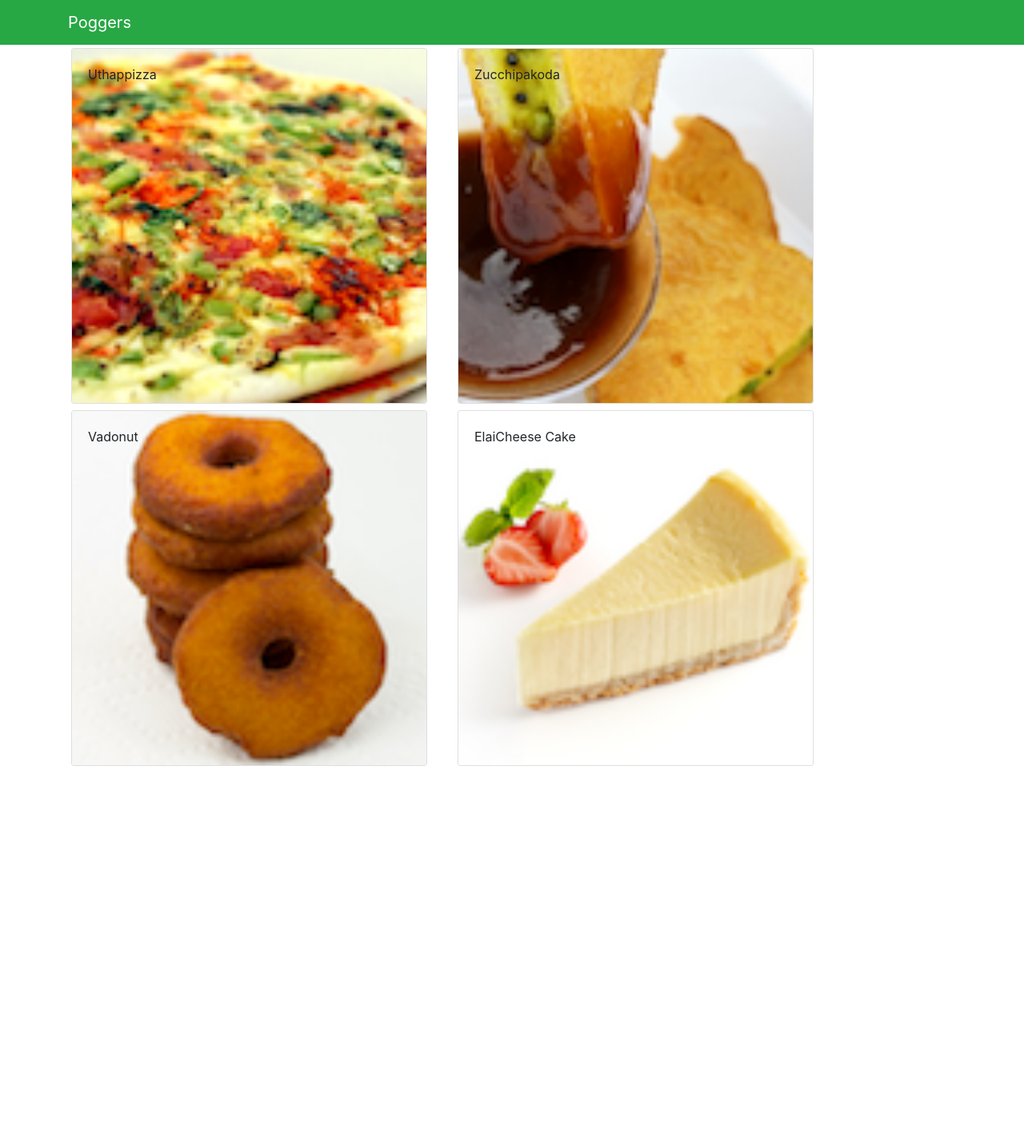
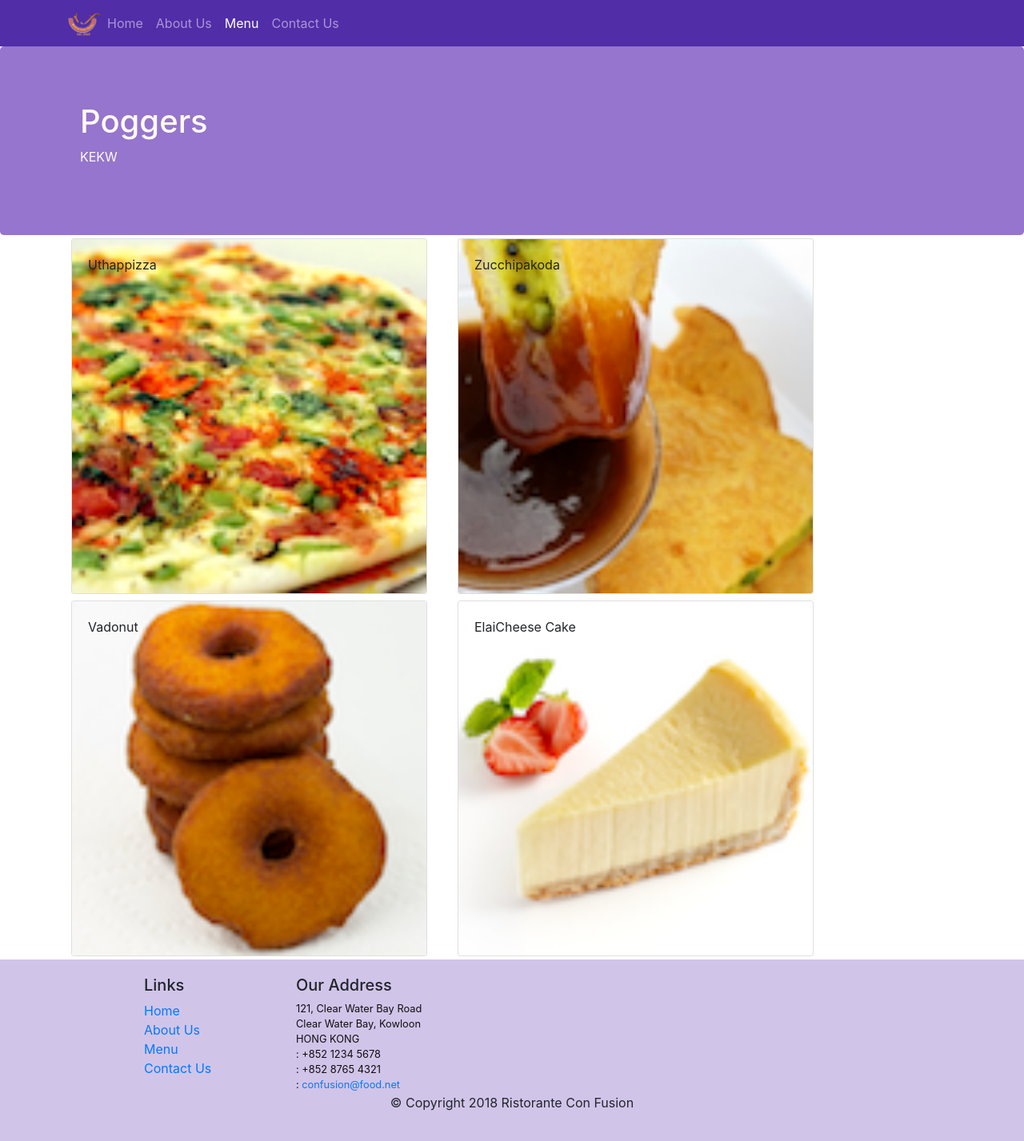
Before and after one commit to leodude77/react-test, a React (Create React App) app: page /menu in a window 1280 px wide. Shown: the whole page at 80% size. Before the commit the page ends 962 px from the top, so only its background shows below. Built offline with nearby package versions, Linux system fonts and the light colour scheme.

Commit message:
react-router

```diff
--- a/package.json
+++ b/package.json
@@ -7,9 +7,12 @@
     "@testing-library/react": "^9.5.0",
     "@testing-library/user-event": "^7.2.1",
     "bootstrap": "^4.5.0",
+    "bootstrap-social": "^5.1.1",
+    "font-awesome": "^4.7.0",
     "react": "^16.13.1",
     "react-dom": "^16.13.1",
     "react-popper": "^2.2.3",
+    "react-router-dom": "^5.2.0",
     "react-scripts": "3.4.1",
     "reactstrap": "^8.4.1"
   },
--- a/src/App.css
+++ b/src/App.css
@@ -1,38 +1,33 @@
-.App {
-  text-align: center;
+.row-header{
+  margin:0px auto;
+  padding:0px auto;
 }
 
-.App-logo {
-  height: 40vmin;
-  pointer-events: none;
+.row-content {
+  margin:0px auto;
+  padding: 50px 0px 50px 0px;
+  border-bottom: 1px ridge;
+  min-height:400px;
 }
 
-@media (prefers-reduced-motion: no-preference) {
-  .App-logo {
-    animation: App-logo-spin infinite 20s linear;
-  }
+.footer{
+  background-color: #D1C4E9;
+  margin:0px auto;
+  padding: 20px 0px 20px 0px;
+}
+.jumbotron {
+  padding:70px 30px 70px 30px;
+  margin:0px auto;
+  background: #9575CD ;
+  color:floralwhite;
 }
 
-.App-header {
-  background-color: #282c34;
-  min-height: 100vh;
-  display: flex;
-  flex-direction: column;
-  align-items: center;
-  justify-content: center;
-  font-size: calc(10px + 2vmin);
-  color: white;
+address{
+  font-size:80%;
+  margin:0px;
+  color:#0f0f0f;
 }
 
-.App-link {
-  color: #61dafb;
+.navbar-dark {
+  background-color: #512DA8;
 }
-
-@keyframes App-logo-spin {
-  from {
-    transform: rotate(0deg);
-  }
-  to {
-    transform: rotate(360deg);
-  }
-}
--- a/src/App.js
+++ b/src/App.js
@@ -1,13 +1,17 @@
 import React, { Component } from 'react';
 import Main from './components/MainComponent';
+import './App.css'
+import { BrowserRouter }from 'react-router-dom'
 
 class App extends Component {
 
   render(){
     return (
-      <div>
-        <Main />
-      </div>
+      <BrowserRouter>
+        <div>
+          <Main />
+        </div>
+      </BrowserRouter>
     );
   }
 }
--- /dev/null
+++ b/src/components/FooterComponet.js
@@ -0,0 +1,54 @@
+import React from 'react';
+import { Link } from 'react-router-dom'
+
+function Footer (props) {
+    return(
+
+        <div className="footer">
+        <div className="container">
+            <div className="row justify-content-center">
+                <div className="col-4 offset-1 col-sm-2">
+                    <h5>Links</h5>
+                    <ul className="list-unstyled">
+                        <li><Link to="/home">Home</Link></li>
+                        <li><Link to="/aboutus">About Us</Link></li>
+                        <li><Link to="/menu">Menu</Link></li>
+                        <li><Link to="/contactus">Contact Us</Link></li>
+                    </ul>
+                </div>
+                <div className="col-7 col-sm-5">
+                    <h5>Our Address</h5>
+                    <address>
+		              121, Clear Water Bay Road<br />
+		              Clear Water Bay, Kowloon<br />
+		              HONG KONG<br />
+		              <i className="fa fa-phone fa-lg"></i>: +852 1234 5678<br />
+		              <i className="fa fa-fax fa-lg"></i>: +852 8765 4321<br />
+		              <i className="fa fa-envelope fa-lg"></i>: <a href="mailto:confusion@food.net">
+                         confusion@food.net</a>
+                    </address>
+                </div>
+                <div className="col-12 col-sm-4 align-self-center">
+                    <div className="text-center">
+                        <a className="btn btn-social-icon btn-google" href="http://google.com/+"><i className="fa fa-google-plus"></i></a>
+                        <a className="btn btn-social-icon btn-facebook" href="http://www.facebook.com/profile.php?id="><i className="fa fa-facebook"></i></a>
+                        <a className="btn btn-social-icon btn-linkedin" href="http://www.linkedin.com/in/"><i className="fa fa-linkedin"></i></a>
+                        <a className="btn btn-social-icon btn-twitter" href="http://twitter.com/"><i className="fa fa-twitter"></i></a>
+                        <a className="btn btn-social-icon btn-google" href="http://youtube.com/"><i className="fa fa-youtube"></i></a>
+                        <a className="btn btn-social-icon" href="mailto:"><i className="fa fa-envelope-o"></i></a>
+                    </div>
+                </div>
+            </div>
+            <div className="row justify-content-center">
+                <div className="col-auto">
+                    <p>© Copyright 2018 Ristorante Con Fusion</p>
+                </div>
+            </div>
+        </div>
+    </div>
+
+    );
+};
+
+
+export default Footer;
--- /dev/null
+++ b/src/components/HeaderComponent.js
@@ -0,0 +1,73 @@
+import React, { Component } from 'react';
+import { Navbar, NavbarBrand, Nav, Jumbotron, NavItem, Collapse, NavbarToggler } from 'reactstrap'
+import { NavLink } from 'react-router-dom'
+
+class Header extends Component{
+
+    constructor(props){
+        super(props);
+        this.state = {
+            isNavOpen : false
+        };
+        this.toggleNav = this.toggleNav.bind(this);
+    }
+
+    toggleNav() {
+        this.setState({
+            isNavOpen: !this.state.isNavOpen
+        })
+    }
+
+
+    render(){
+        return (
+            <>
+                <Navbar dark expand = "md">
+                    <div className = "container">
+                    <NavbarToggler onClick = {this.toggleNav} />
+                        <NavbarBrand className ="mr-auto" href = "/">
+                            <img src ="assets/images/logo.png" height ="30" width ="41"
+                                alt = "Poggers" />
+                        </NavbarBrand>
+                        <Collapse isOpen={this.state.isNavOpen} navbar>
+                            <Nav navbar>
+                                <NavItem>
+                                    <NavLink className="nav-link" to="/home">
+                                        <span className="fa fa-home fa-lg"></span> Home
+                                    </NavLink>
+                                </NavItem>
+                                <NavItem>
+                                    <NavLink className="nav-link" to="/aboutus">
+                                        <span className="fa fa-home fa-lg"></span> About Us
+                                    </NavLink>
+                                </NavItem>
+                                <NavItem>
+                                    <NavLink className="nav-link" to="/menu">
+                                        <span className="fa fa-home fa-lg"></span> Menu
+                                    </NavLink>
+                                </NavItem>
+                                <NavItem>
+                                    <NavLink className="nav-link" to="/contactus">
+                                        <span className="fa fa-home fa-lg"></span> Contact Us
+                                    </NavLink>
+                                </NavItem>
+                            </Nav>
+                        </Collapse>
+                    </div>
+                </Navbar>
+                <Jumbotron>
+                    <div className = "container">
+                        <div className = "row row-header">
+                            <div className = "col-12 col-sm-6">
+                                <h1>Poggers</h1>
+                                <p> KEKW </p>
+                            </div>
+                        </div>
+                    </div>
+                </Jumbotron>
+            </>
+        );
+    }
+}
+
+export default Header;
--- /dev/null
+++ b/src/components/HomeComponent.js
@@ -0,0 +1,11 @@
+import React from 'react';
+
+function Home(props) {
+    return (
+        <div className= "container">
+            <h4>Home</h4>
+        </div>
+    );
+}
+
+export default Home;
--- a/src/components/MainComponent.js
+++ b/src/components/MainComponent.js
@@ -3,6 +3,10 @@
 import Menu from './menuComponent';
 import { DISHES } from '../shared/dishes'
 import Dishdetail from './dishDetailComponent'
+import Header from './HeaderComponent'
+import Footer from './FooterComponet'
+import Home from './HomeComponent'
+import {Switch, Route, Redirect} from 'react-router-dom'
 
 class Main extends Component {
   constructor(props){
@@ -10,25 +14,26 @@
 
     this.state  = {
       dishes : DISHES,
-      selectedDish : null
+
     };
   }
 
-  onDishSelect (dishId) {
-    this.setState({ selectedDish : dishId});
-  }
+  render(){
 
-
-  render(){
+    const HomePage = () => {
+      return (
+        <Home />
+      )
+    }
     return (
       <div>
-        <Navbar dark color = "success">
-          <div className = "container">
-            <NavbarBrand href = "/">Poggers</NavbarBrand>
-          </div>
-        </Navbar>
-        <Menu dishes = { this.state.dishes } onClick = {(dishId) => this.onDishSelect(dishId)}/>
-        <Dishdetail dish = {this.state.dishes.filter((dish) => dish.id === this.state.selectedDish)[0]} />
+        <Header />
+        <Switch>
+          <Route path ="/home" component = {HomePage} />
+          <Route exact path = "/menu" component = {() => <Menu dishes = {this.state.dishes} /> } />
+          <Redirect to ="/home" />
+        </Switch>
+        <Footer />
       </div>
     );
   }
```
Also changed, not shown: 1 other file (tests, documents, lock files or other folders).
